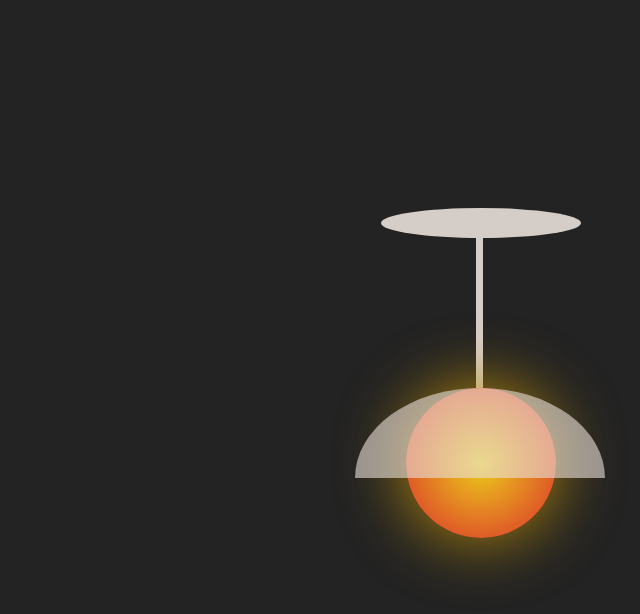
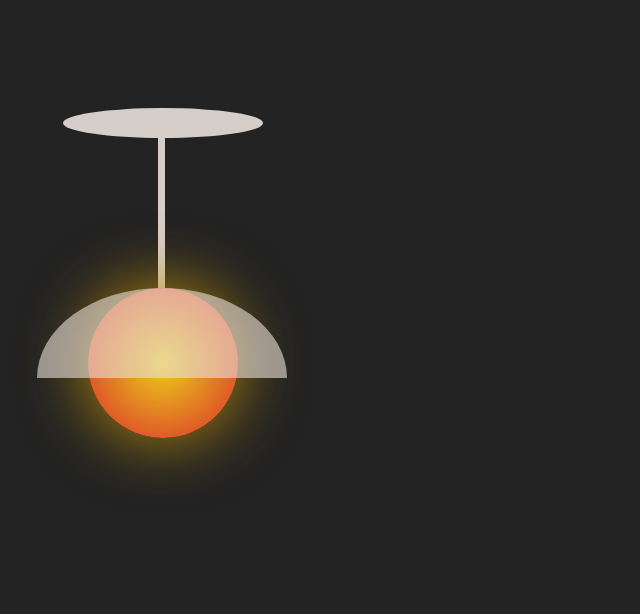
Before and after one commit to KarthikaVelmurugan/Light-Lamp-Project, a plain HTML site: page index.html in a window 1280 px wide. Shown: the whole page, without its empty margins (327-967 px from the left). Drawn offline with Linux system fonts and the light colour scheme.

Commit message:
Second commit

```diff
--- a/index.html
+++ b/index.html
@@ -17,11 +17,13 @@
     <title>Light Lamp Project</title>
 </head>
 <body>
-
+ <div class='lamp'>
     <div class='ceiling-circle'></div>
     <div class="rod"></div>
     <div class="bulb"></div>
     <div class="shutter"></div>
     <div class="shutter-overflow"></div>
+ </div>
+
 </body>
 </html>
--- a/styles/global.css
+++ b/styles/global.css
@@ -1,10 +1,20 @@
 body {
   background-color: rgba(0, 0, 0, 0.863);
-  position: absolute;
+  /* position: absolute;
   top: 200px;
-  left: 700px;
+  left: 700px; */
+  align-items: center;
+  padding-top:100px;
+  display: flex;
+justify-content: center;
+
+
 }
 
+.lamp {
+  height: 500px;
+  width: 500px;
+}
 .ceiling-circle {
   width: 200px;
   height: 30px;
@@ -13,25 +23,23 @@ body {
   border-radius: 50%;
 }
 .rod {
-  position: absolute;
+  position: relative;
   left: 95px;
   width: 7px;
   height: 150px;
-overflow: hidden;
-background: #e9e0da;
- opacity: 0.9;
+  overflow: hidden;
+  background: #e9e0da;
+  opacity: 0.9;
 }
 .bulb {
   height: 150px;
   width: 150px;
-  position: absolute;
-  top: 180px;
+  position: relative;
+  top: 0px;
   left: 25px;
   box-shadow: -1px -1px 60px 6px #be8e09d0;
   background: radial-gradient(#eccd1b, #da2c2c);
-
-  border-radius: 50%;
-
+border-radius: 50%;
   overflow: hidden;
   transition: all 1s ease-in-out;
 }
@@ -39,9 +47,9 @@ background: #e9e0da;
 .shutter {
   height: 90px;
   width: 250px;
-  position: absolute;
+  position: relative;
   left: -26px;
-  top: 180px;
+  top: -150px;
   background-color: #e9e0da;
   opacity: 0.6;
   border-top-left-radius: 1000% 2000%;
@@ -51,6 +59,5 @@ background: #e9e0da;
 }
 
 .bulb:hover {
-    box-shadow: -1px -1px 260px 15px #a17909d0;
-
+  box-shadow: -1px -1px 260px 15px #a17909d0;
 }
```
